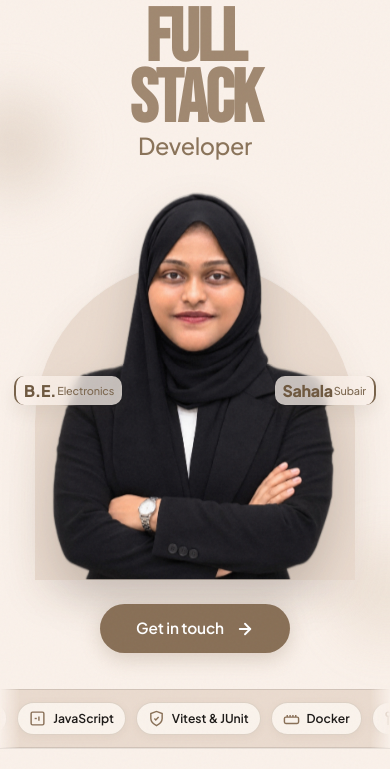
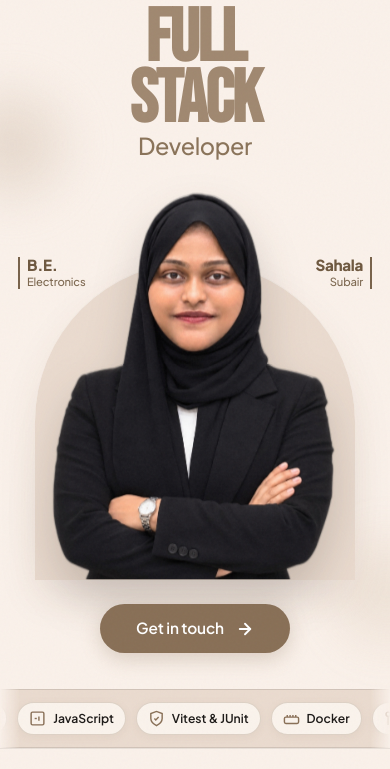
Before and after one commit to hala-hue/sahla, a plain HTML site: page index.html in a window 390 px wide. Shown: the part 75-844 px from the top of the page. Drawn offline with Linux system fonts and the light colour scheme.

Commit message:
Refine mobile hero callout placement

```diff
--- a/responsive.css
+++ b/responsive.css
@@ -419,16 +419,16 @@ select {
 
   .side-callout-left,
   .side-callout-right {
-    top: 46%;
+    top: 24%;
     z-index: 4;
-    display: flex;
+    display: block;
     min-width: 0;
-    padding-top: 7px;
-    padding-bottom: 7px;
-    border-radius: 10px;
-    background: rgba(250, 241, 234, .76);
-    box-shadow: 0 8px 18px rgba(67, 48, 31, .08);
-    backdrop-filter: blur(5px);
+    padding-top: 0;
+    padding-bottom: 0;
+    border-radius: 0;
+    background: transparent;
+    box-shadow: none;
+    backdrop-filter: none;
   }
 
   .bottom-cta-container,
@@ -536,26 +536,28 @@ select {
 
   .side-callout-left,
   .side-callout-right {
-    top: 52%;
-    display: flex;
-    padding: 6px 8px;
-    gap: 1px;
+    top: 24%;
+    display: block;
+    padding-top: 0;
+    padding-bottom: 0;
   }
 
   .side-callout-left {
-    left: -2px;
+    left: 2px;
+    padding-left: 7px;
   }
 
   .side-callout-right {
-    right: -2px;
+    right: 2px;
+    padding-right: 7px;
   }
 
   .callout-bold-text {
-    font-size: 1rem;
+    font-size: .95rem;
   }
 
   .callout-light-text {
-    font-size: .68rem;
+    font-size: .7rem;
     line-height: 1.2;
   }
 
```
